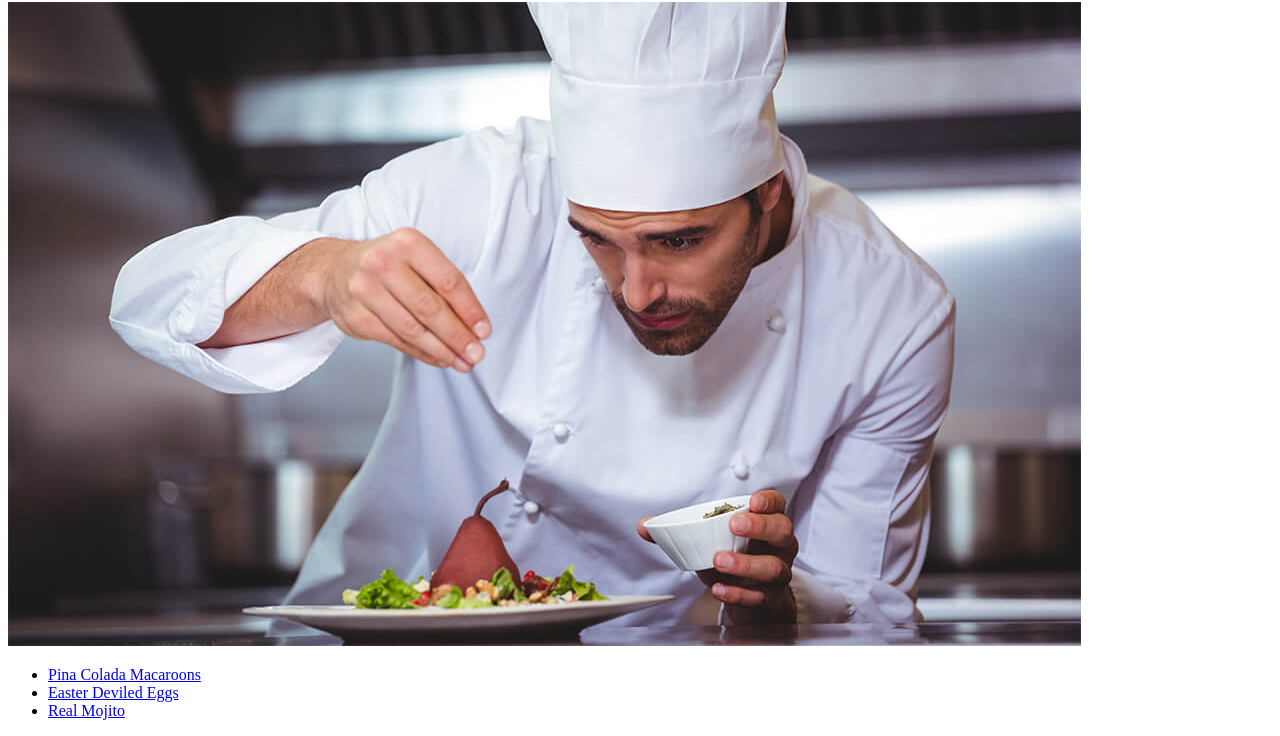
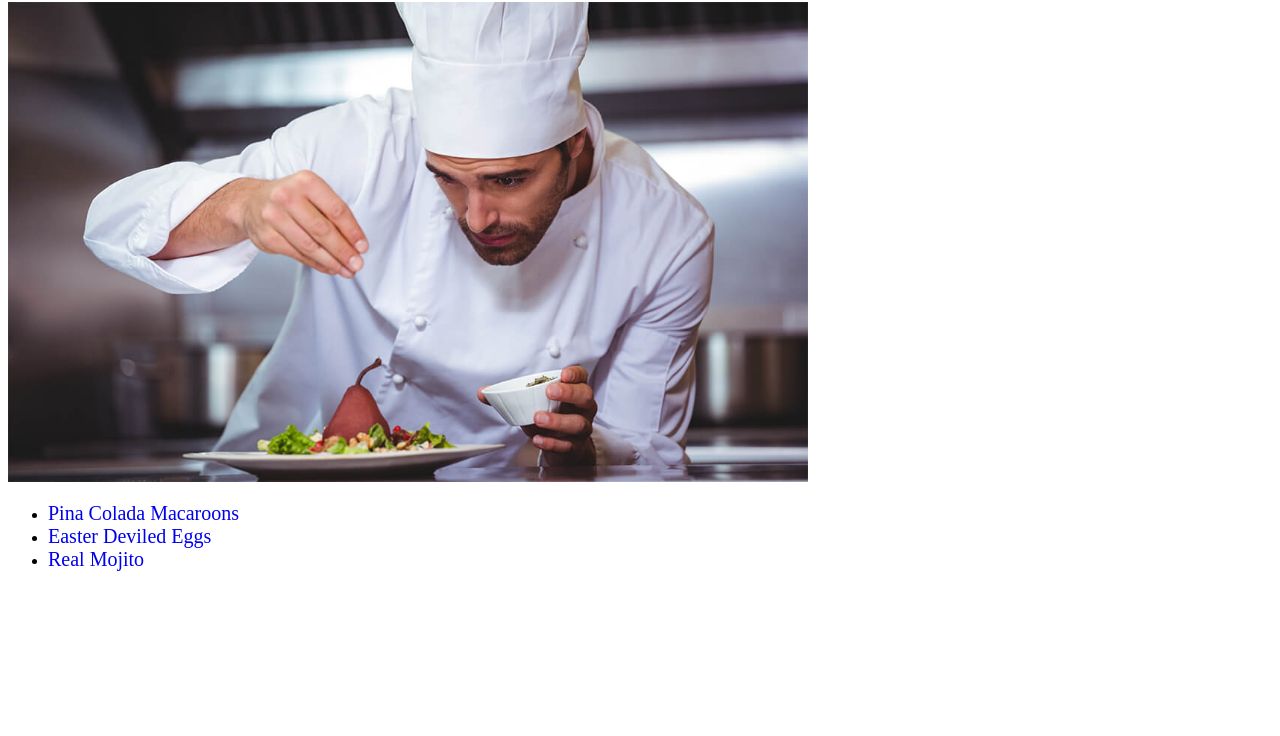
Before and after one commit to mozaican/odin-recipes, a plain HTML site: page index.html in a window 1280 px wide. Shown: the part 78-814 px from the top of the page. Drawn offline with Linux system fonts and the light colour scheme.

Commit message:
Add style for index.html

```diff
--- a/index.html
+++ b/index.html
@@ -4,6 +4,7 @@
     <meta charset="UTF-8">
     <meta http-equiv="X-UA-Compatible" content="IE=edge">
     <meta name="viewport" content="width=device-width, initial-scale=1.0">
+    <link rel="stylesheet" href="style.css">
     <title>Odin Recipes</title>
 </head>
 <body>
--- /dev/null
+++ b/style.css
@@ -0,0 +1,9 @@
+img {
+    width: 800px;
+    height: auto;
+}
+
+a {
+    text-decoration: none;
+    font-size: 20px;
+}
```
Also changed, not shown: recipes/styles/style.css (added).
